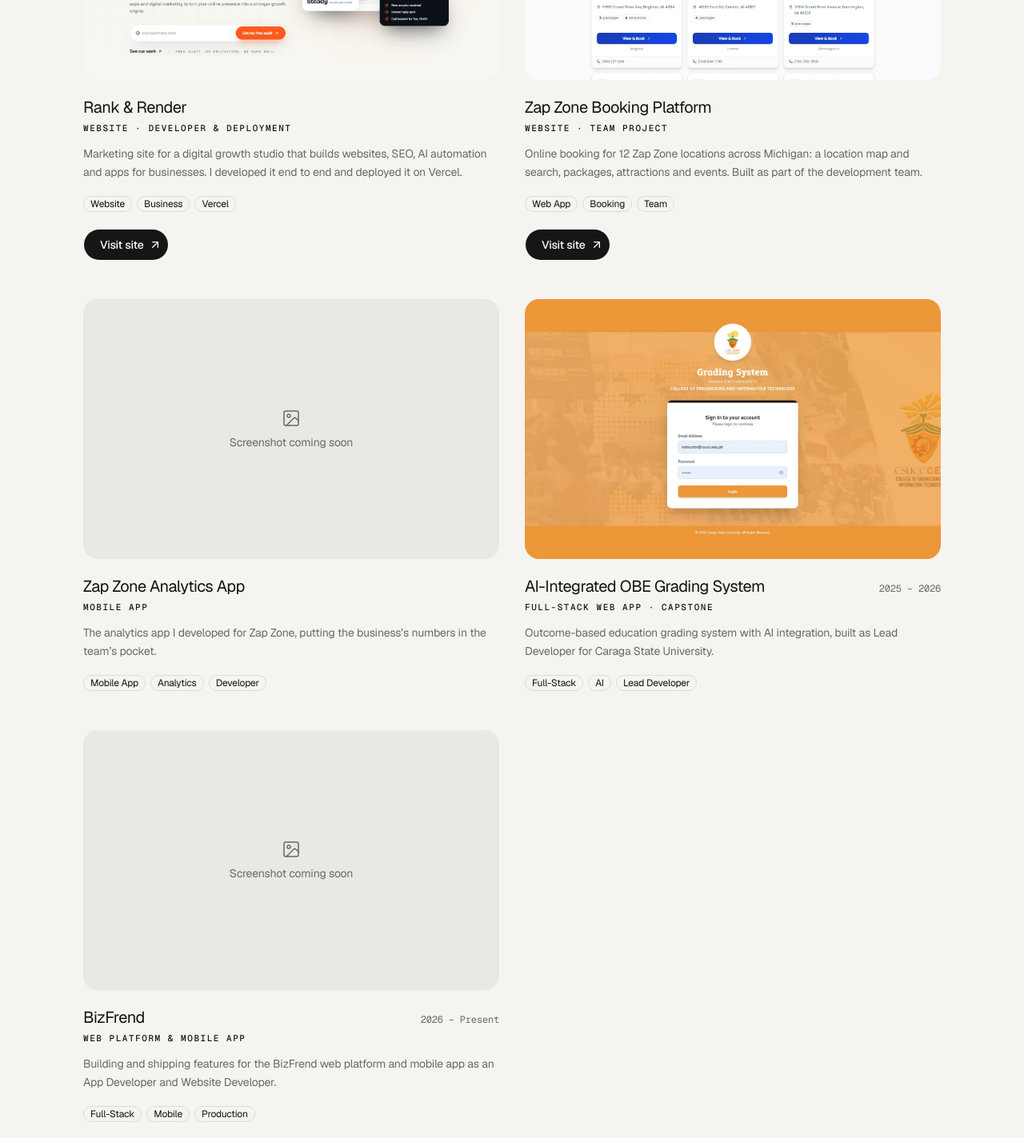
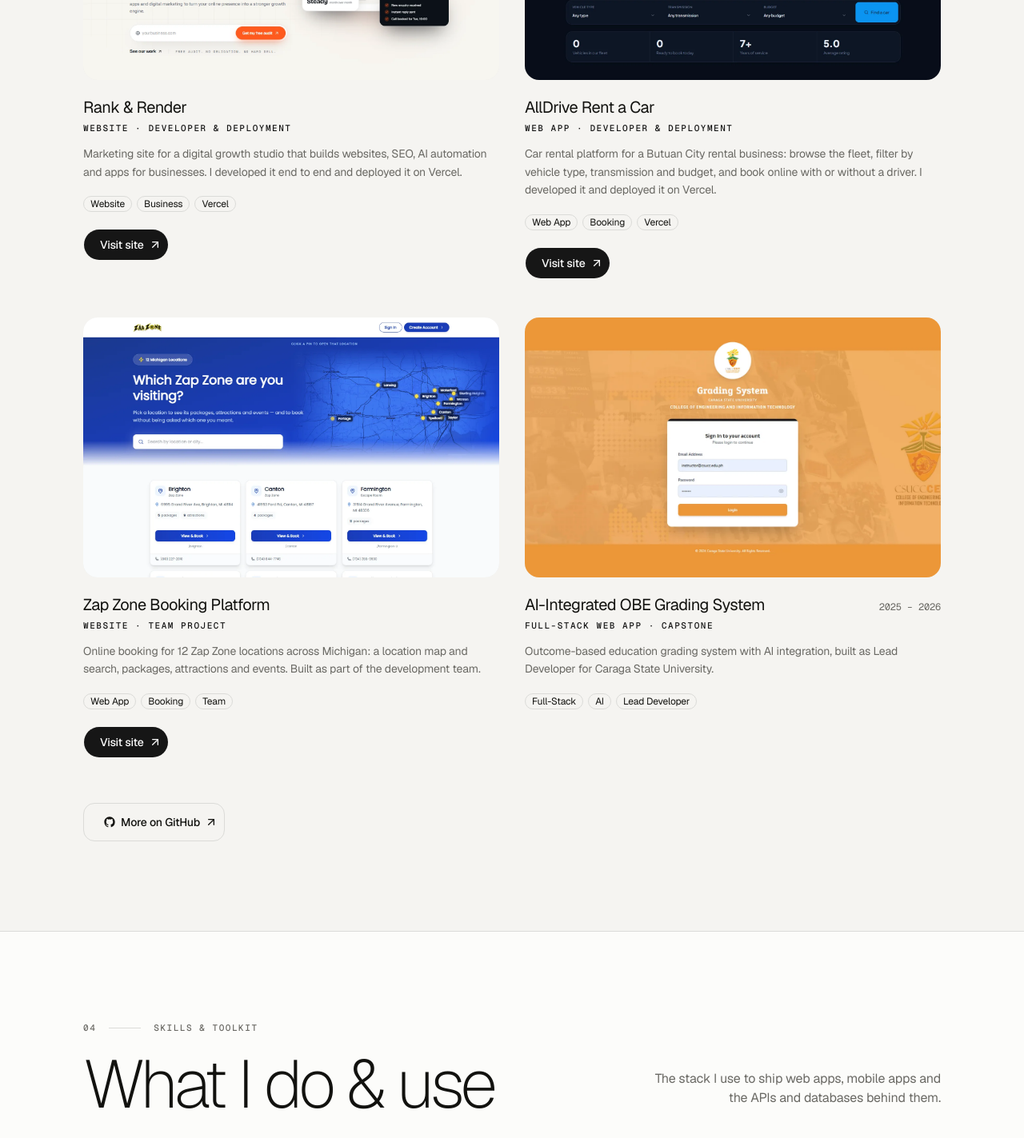
Before and after one commit to EdzZ29/ederio, a Next.js app: page / in a window 1280 px wide. Shown: the part 3440-4863 px from the top of the page at 80% size. Built offline with nearby package versions, Linux system fonts and the light colour scheme.

Commit message:
Added the new Project All Drive in the project

```diff
--- a/app/data.ts
+++ b/app/data.ts
@@ -122,6 +122,15 @@
     link: { label: "Visit site", href: "https://rankandrender.com/" },
   },
   {
+    title: "AllDrive Rent a Car",
+    type: "Web App · Developer & Deployment",
+    summary:
+      "Car rental platform for a Butuan City rental business: browse the fleet, filter by vehicle type, transmission and budget, and book online with or without a driver. I developed it and deployed it on Vercel.",
+    image: "/images/work/alldrive.webp",
+    tags: ["Web App", "Booking", "Vercel"],
+    link: { label: "Visit site", href: "https://alldrive-theta.vercel.app/" },
+  },
+  {
     title: "Zap Zone Booking Platform",
     type: "Website · Team project",
     summary:
@@ -130,12 +139,13 @@
     tags: ["Web App", "Booking", "Team"],
     link: { label: "Visit site", href: "https://booking.zap-zone.com/" },
   },
-  {
-    title: "Zap Zone Analytics App",
-    type: "Mobile App",
-    summary: "The analytics app I developed for Zap Zone, putting the business’s numbers in the team’s pocket.",
-    tags: ["Mobile App", "Analytics", "Developer"],
-  },
+  // Temporarily hidden
+  // {
+  //   title: "Zap Zone Analytics App",
+  //   type: "Mobile App",
+  //   summary: "The analytics app I developed for Zap Zone, putting the business’s numbers in the team’s pocket.",
+  //   tags: ["Mobile App", "Analytics", "Developer"],
+  // },
   {
     title: "AI-Integrated OBE Grading System",
     type: "Full-Stack Web App · Capstone",
@@ -145,15 +155,16 @@
     image: "/images/work/csucc-grading.webp",
     tags: ["Full-Stack", "AI", "Lead Developer"],
   },
-  {
-    title: "BizFrend",
-    type: "Web Platform & Mobile App",
-    year: "2026 – Present",
-    summary:
-      "Building and shipping features for the BizFrend web platform and mobile app as an App Developer and Website Developer.",
-    tags: ["Full-Stack", "Mobile", "Production"],
-    link: { label: "Visit site", href: "https://bizfrend.com/" },
-  },
+  // Temporarily hidden
+  // {
+  //   title: "BizFrend",
+  //   type: "Web Platform & Mobile App",
+  //   year: "2026 – Present",
+  //   summary:
+  //     "Building and shipping features for the BizFrend web platform and mobile app as an App Developer and Website Developer.",
+  //   tags: ["Full-Stack", "Mobile", "Production"],
+  //   link: { label: "Visit site", href: "https://bizfrend.com/" },
+  // },
 ];
 
 export const capabilities = [
```
Also changed, not shown: public/images/work/alldrive.webp (added).
